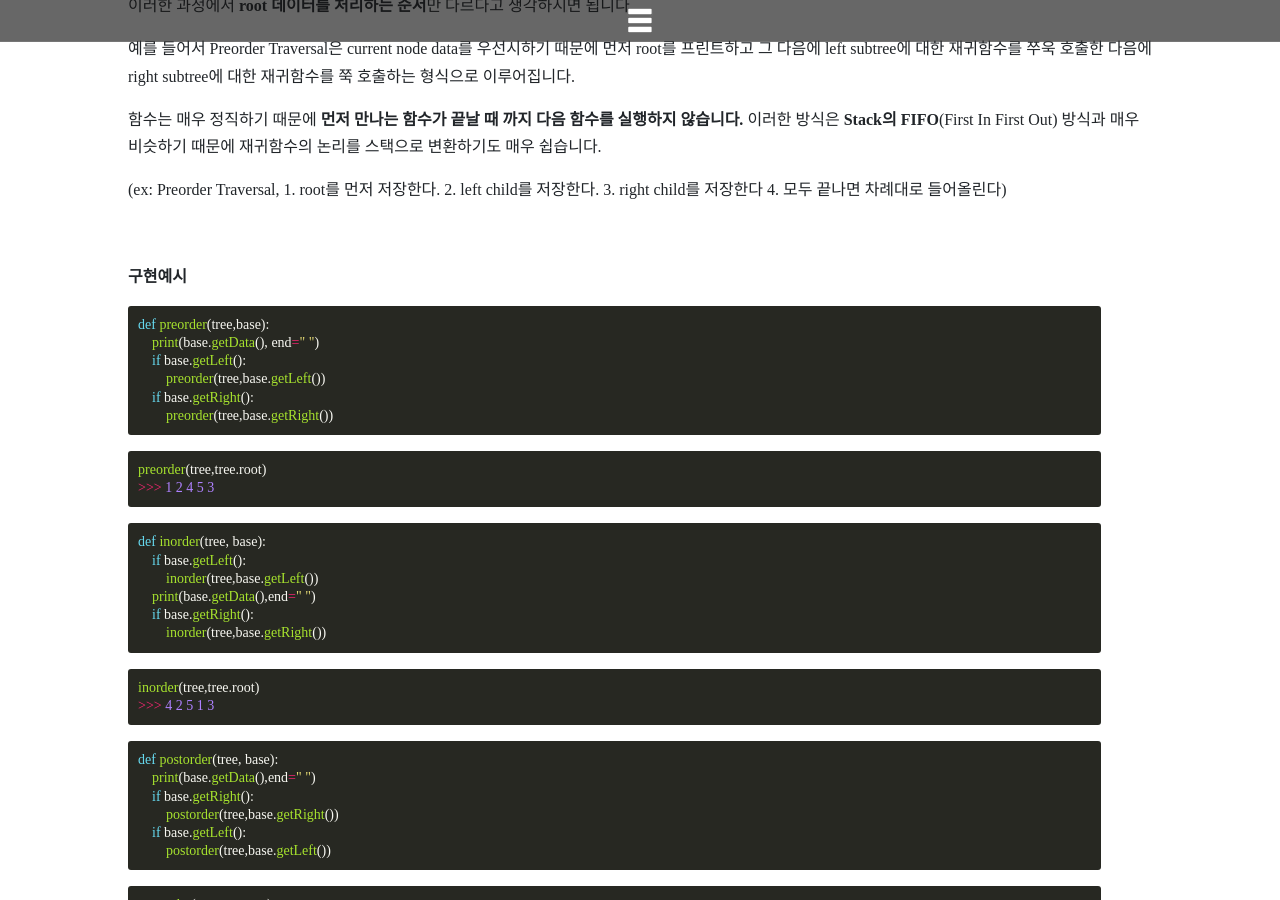
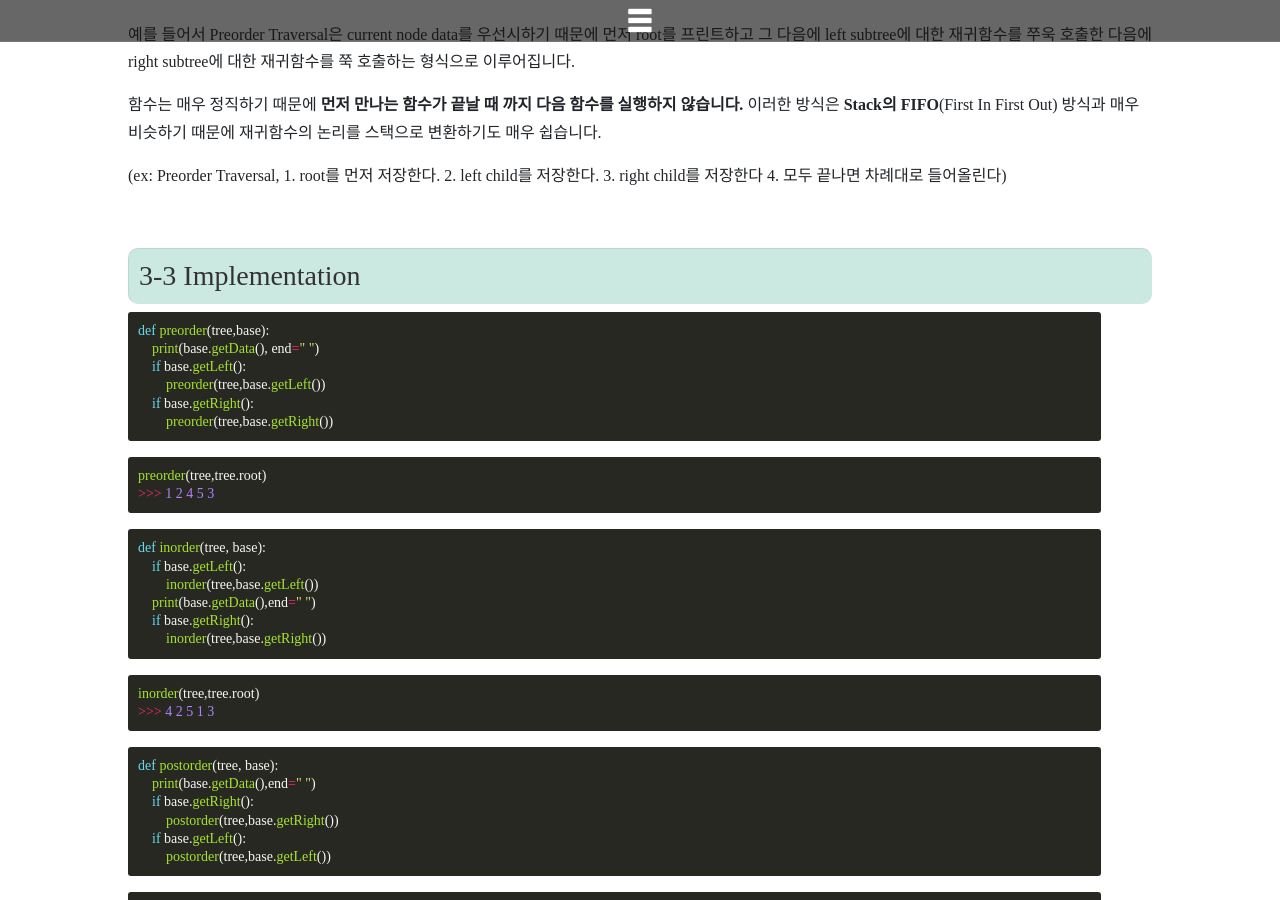
Before and after one commit to DongChanS/DongChanS.github.io, a Jekyll site: the page built from _posts/2019-02-05-26.md, in a window 1280 px wide and 900 px high, scrolled down 8147 px. Built offline with Jekyll 4.4.1, drawn with Linux system fonts in a browser that asks for light colours; nearby versions of some CDN libraries; some web fonts are replaced; comment, search, counter and statistics services are not loaded.

Commit message:
Update 2019-02-05-26.md

````diff
--- a/_posts/2019-02-05-26.md
+++ b/_posts/2019-02-05-26.md
@@ -214,7 +214,6 @@ fifth = tree.append(5,"->",second)
 대표적인 트리의 순회방식은 네 가지입니다.
 
 - Preorder Traversal : current node data -> left subtree -> right subtree
-
 - Inorder Traversal : left subtree ->  current node data -> right subtree
 - Postorder Traversal  :  current node data -> right subtree -> left subtree
 - Level Order Traversal : Breath first search
@@ -231,7 +230,7 @@ Binary tree의 좋은 성질을 이용해서 level에 따른 재귀함수를 구
 
 <br>
 
-**구현예시**
+### 3-3 Implementation
 
 ```python
 def preorder(tree,base):
````
